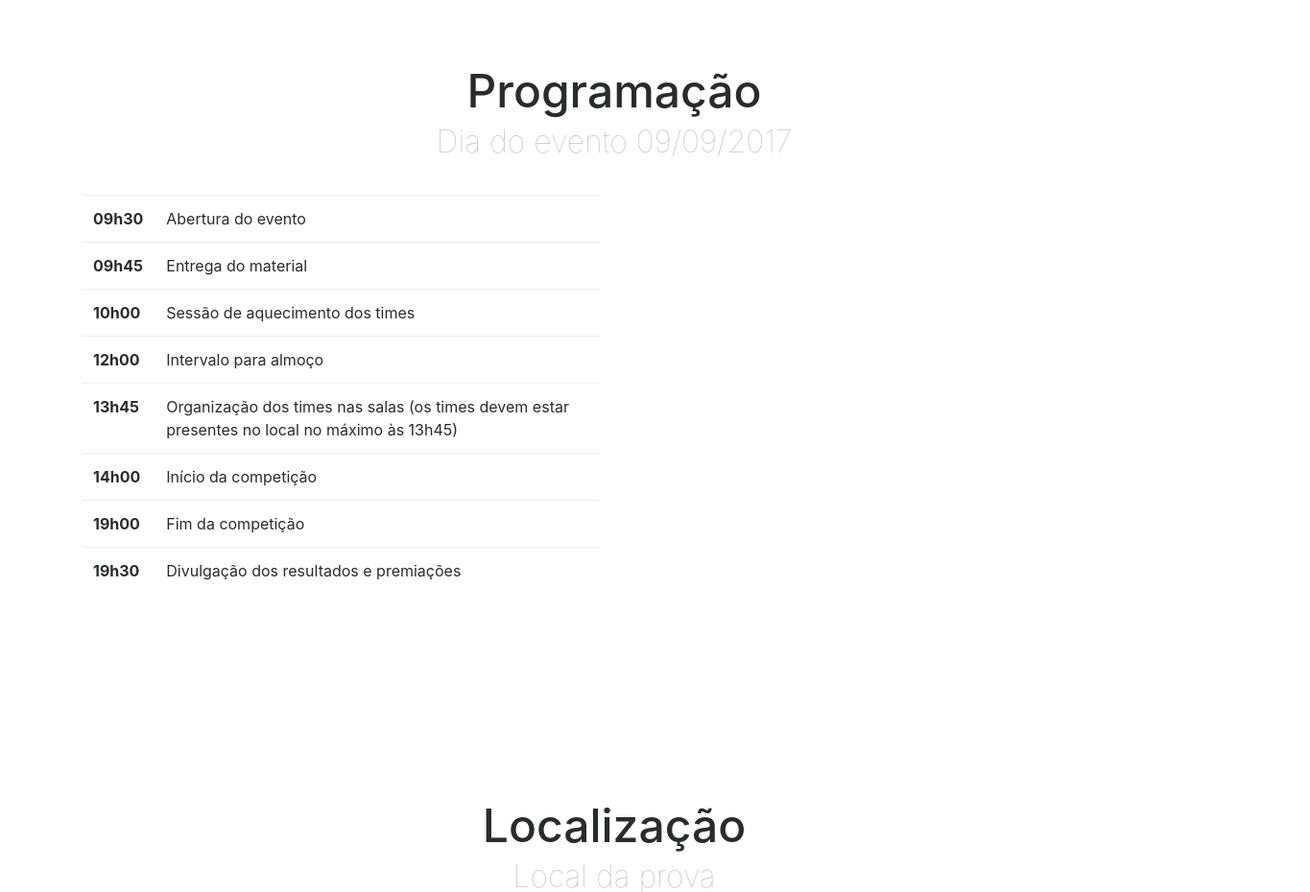
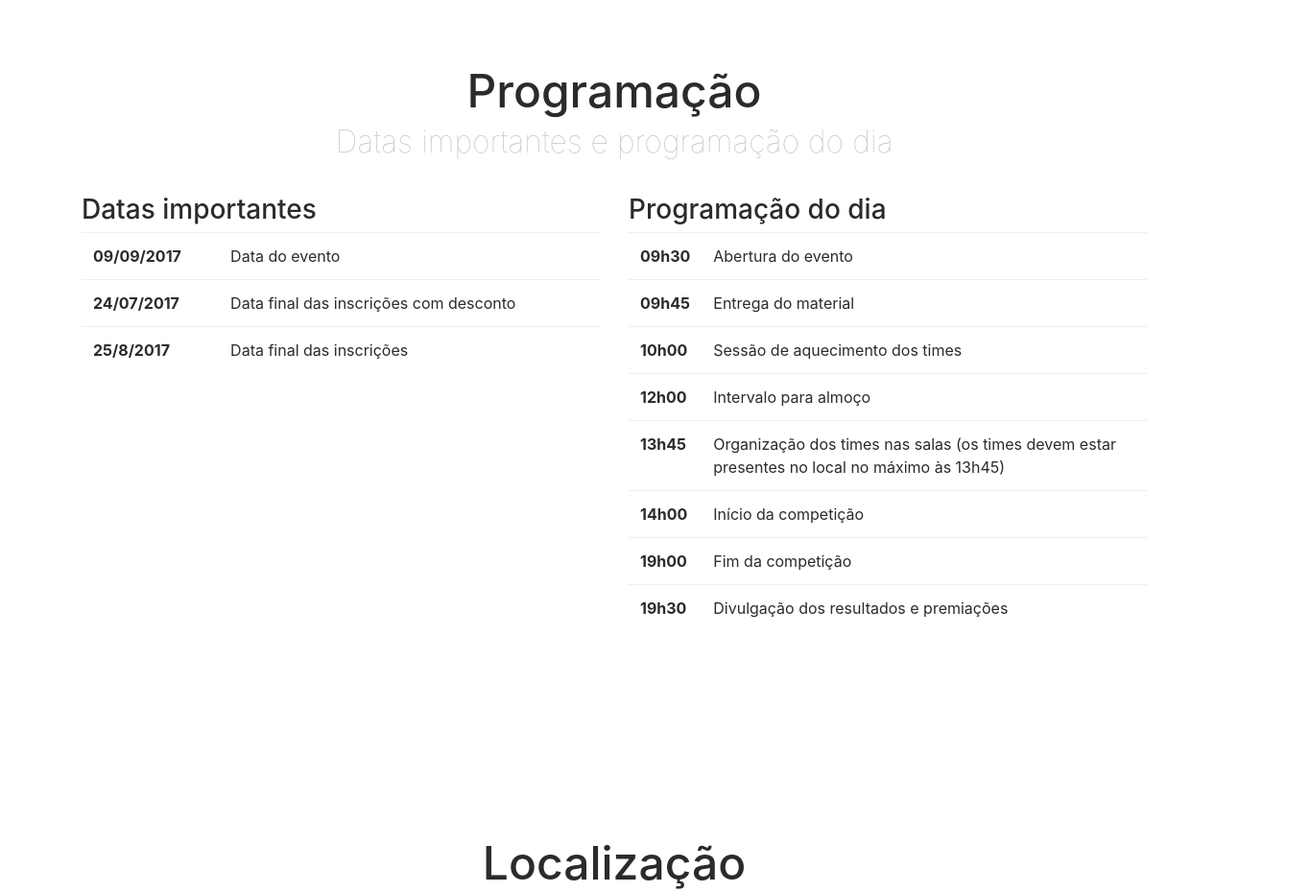
Before and after one commit to thild/hotsite-ermp, a website with bundled scripts: page index.html in a window 1280 px wide. Shown: the part 960-1890 px from the top of the page at 96% size, 1365 px wide, since content can reach past the window. Built offline with nearby package versions, Linux system fonts and the light colour scheme.

Commit message:
Adiconado datas importantes

```diff
--- a/index.html
+++ b/index.html
@@ -79,7 +79,7 @@
                 <div class="col-md-9 col-sm-9 col-xs-12 wow fadeInRight delay-0-5 text-center">
                     <p>Neste ano Guarapuava será uma das sedes da primeira fase da Maratona de Programação, evento coordenado
                         pela Sociedade Brasileira de Computação. </p>
-                    <p>O evento ocorrerá dia 09/09/2017 e está sendo organizado localmente pelo projeto <a href="http://www2.unicentro.br/e2pc">E2PC</a> do Departamento de Ciência da Computação da <a href="https://www3.unicentro.br/">Universidade Estaudal do Centro-Oeste</a>.
+                    <p>O evento ocorrerá dia 09/09/2017 e está sendo organizado localmente pelo projeto <a href="http://www2.unicentro.br/e2pc">E2PC</a>                        do Departamento de Ciência da Computação da <a href="https://www3.unicentro.br/">Universidade Estaudal do Centro-Oeste</a>.
                     </p>
                     <p>Nesta página você encontrará informações sobre como e onde participar, bem como informações sobre hospedagem
                         e contato.</p>
@@ -102,11 +102,29 @@
     <section id="programacao">
         <div class="container ">
             <h1 class="title">Programação</h1>
-            <h3 class="subtitle">Dia do evento 09/09/2017</h3>
+            <h3 class="subtitle">Datas importantes e programação do dia</h3>
 
             <div class="row">
 
                 <div class="col-md-6 col-sm-12">
+                    <h3>Datas importantes</h3>
+                    <table class="table">
+                        <tr>
+                            <td style="font-weight: bold">09/09/2017</td>
+                            <td>Data do evento</td>
+                        </tr>
+                        <tr>
+                            <td style="font-weight: bold">24/07/2017</td>
+                            <td>Data final das inscrições com desconto</td>
+                        </tr>
+                        <tr>
+                            <td style="font-weight: bold">25/8/2017</td>
+                            <td>Data final das inscrições</td>
+                        </tr>
+                    </table>
+                </div>
+                <div class="col-md-6 col-sm-12">
+                    <h3>Programação do dia</h3>
                     <table class="table">
                         <tr>
                             <td style="font-weight: bold">09h30</td>
@@ -142,7 +160,6 @@
                         </tr>
                     </table>
                 </div>
-
 
             </div>
         </div>
```
